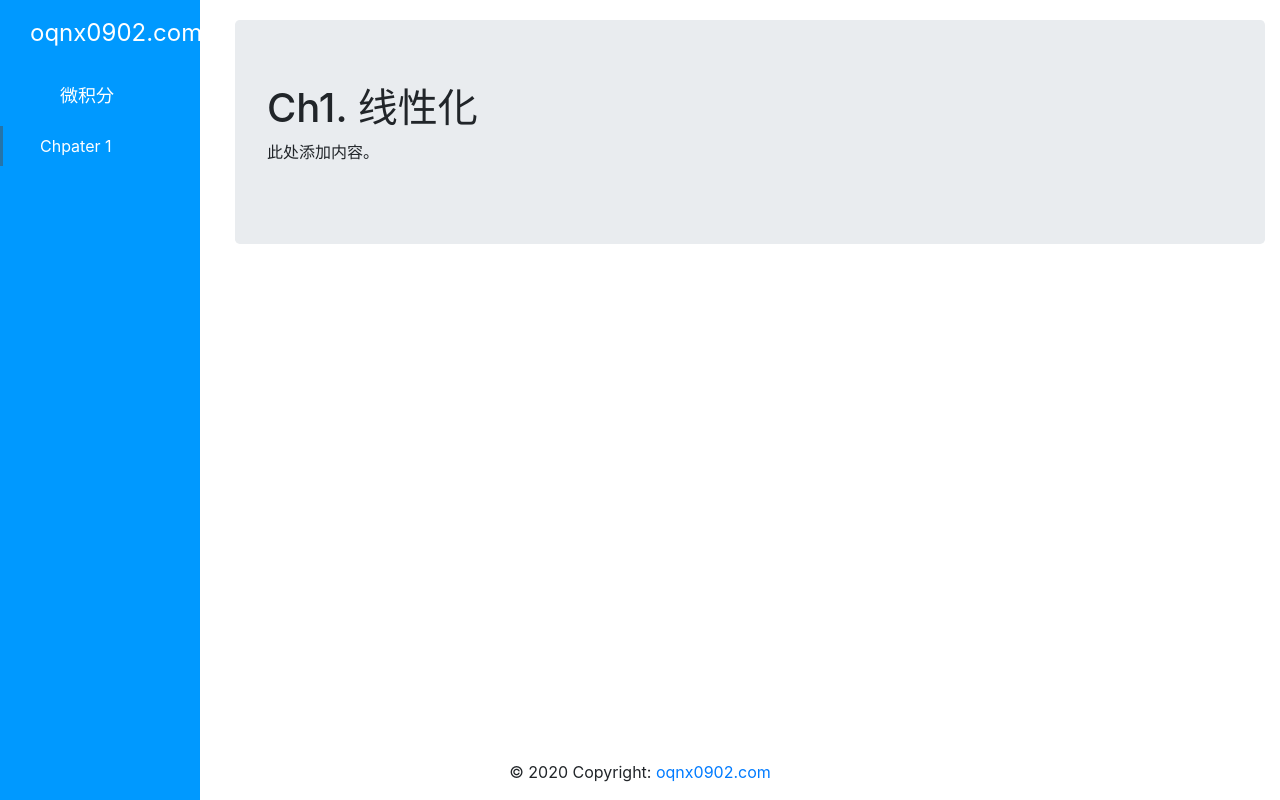
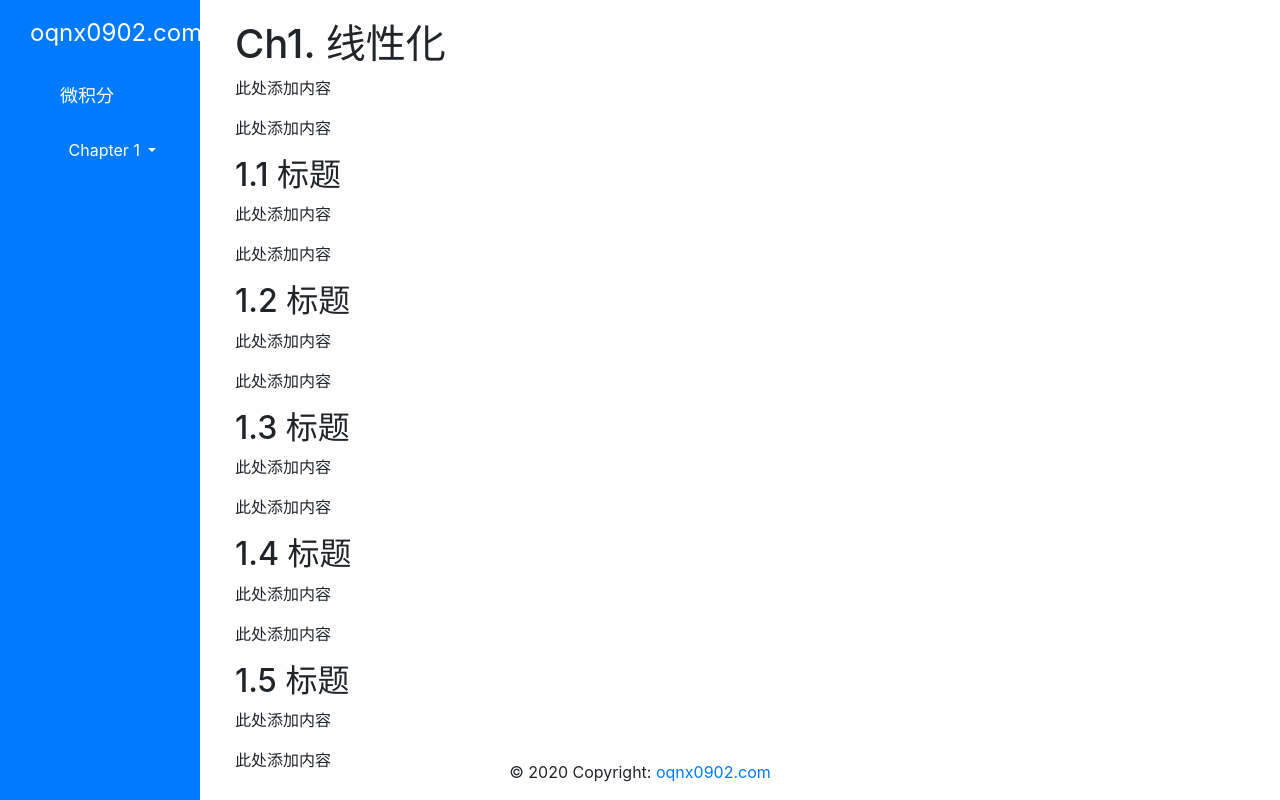
Before and after one commit to oqnx0902/oqnx0902.github.io, a plain HTML site: page calculus/ch1.html in a window 1280 px wide. Drawn offline with nearby package versions, Linux system fonts and the light colour scheme.

Commit message:
Add files via upload

```diff
--- a/calculus/ch1.html
+++ b/calculus/ch1.html
@@ -2,7 +2,7 @@
 <html>
 <head>
 
-<title>oqnx0902 Zone</title>
+<title>微积分:第一章</title>
  <meta charset="utf-8">
   <meta name="viewport" content="width=device-width, initial-scale=1">
   <link rel="stylesheet" href="https://maxcdn.bootstrapcdn.com/bootstrap/4.5.2/css/bootstrap.min.css">
@@ -14,18 +14,27 @@
 </head>
 
 <body>
-<div class="sidebar-container">
-  <div class="sidebar-logo">
+<div class="sidebar-container bg-primary">
+  <div class="sidebar-logo bg-primary">
     <a class="navbar-brand sidebar-top-logo" href="../index.html">oqnx0902.com</a>
   </div>
-  <ul class="sidebar-navigation">
-    <li class="header">
+  <ul class="sidebar-navigation bg-primary">
+    <li class="header bg-primary">
     <a href="intro.html">微积分</a>
     </li>
     <li>
-      <a href="ch1.html">
-        <i class="fa fa-home" aria-hidden="true"></i> Chpater 1
-      </a>
+      <div class="dropdown show border border-primary bg-primary rounded">
+        <a class="btn btn-secondary dropdown-toggle bg-primary border border-primary rounded" href="ch1.html" role="button" id="dropdownMenuLink" data-toggle ="dropdown" aria-haspopup="true" aria-expanded="false">
+        <i class="fa fa-home" aria-hidden="true"></i>Chapter 1
+        </a>
+       <div class="dropdown-menu bg-primary border border-primary rounded" aria-labelledby="dropdownMenuLink">
+       <a href="#ch1_1">1.1 标题</a>
+       <a href="#ch1_2">1.2 标题</a>
+       <a href="#ch1_3">1.3 标题</a>
+       <a href="#ch1_4">1.4 标题</a>
+       <a href="#ch1_5">1.5 标题</a>
+       </div>
+      </div>
     </li>
   </ul>
 </div>
@@ -33,13 +42,25 @@
 <div class="content-container">
 
   <div class="container-fluid">
-
-    <!-- Main component for a primary marketing message or call to action -->
-    <div class="jumbotron">
+    <!-- Main component -->
       <h1>Ch1. 线性化</h1>
-      <p>此处添加内容。</p>
-    </div>
-
+      <p>此处添加内容</p>
+      <p>此处添加内容</p>
+      <h2 id="ch1_1">1.1 标题</h2>
+      <p>此处添加内容</p>
+      <p>此处添加内容</p>
+      <h2 id="ch1_2">1.2 标题</h2>
+      <p>此处添加内容</p>
+      <p>此处添加内容</p>
+      <h2 id="ch1_3">1.3 标题</h2>
+      <p>此处添加内容</p>
+      <p>此处添加内容</p>
+      <h2 id="ch1_4">1.4 标题</h2>
+      <p>此处添加内容</p>
+      <p>此处添加内容</p>
+      <h2 id="ch1_5">1.5 标题</h2>
+      <p>此处添加内容</p>
+      <p>此处添加内容</p>
   </div>
   <footer class="page-footer font-small blue pt-4 fixed-bottom">
   <!-- Copyright -->
```
Also changed, not shown: calculus/intro.html (+18 -11 lines).
